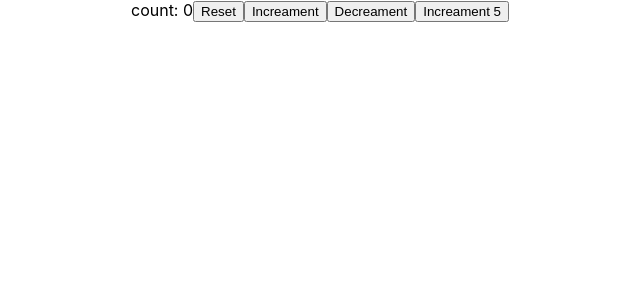
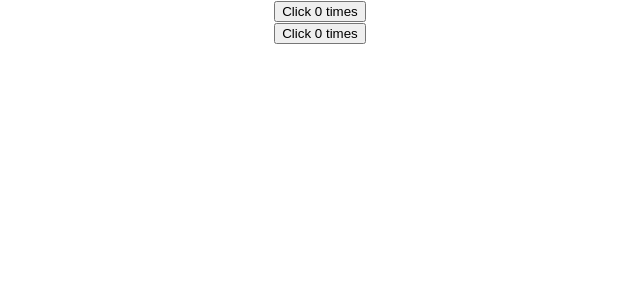
Before and after one commit to AshishZiniya/book-store, a React (Create React App) app: page / in a window 1280 px wide. Shown: the top 300 px of the page, without its empty margins (320-960 px from the left). Built offline with nearby package versions, Linux system fonts and the light colour scheme.

Commit message:
DAY 14 & 15 all

```diff
--- a/src/App.js
+++ b/src/App.js
@@ -1,15 +1,18 @@
 import React, { Component } from 'react';
 import './App.css';
-// import HookCounter from './component/HookCounter';
-import HookCounterTwo from './component/HookCounterTwo';
-// import ClassCounter from './component/ClassCounter';
+import ClassComponentOne from './component/ClassComponentOne';
+import HookCounterOne from './component/HookCounterOne';
+// import HookCounterFour from './component/HookCounterFour';
+// import HookCounterThree from './component/HookCounterThree';
 
 class App extends Component {
   render() {
     return (
       <div className="App">
-        <HookCounterTwo/>
-        {/* <ClassCounter/> */}
+        <ClassComponentOne/>
+        <HookCounterOne/>
+        {/* <HookCounterFour/> */}
+        {/* <HookCounterThree/> */}
       </div>
     );
   }
--- /dev/null
+++ b/src/component/ClassComponentOne.js
@@ -0,0 +1,31 @@
+import React, { Component } from 'react'
+
+class ClassComponentOne extends Component {
+    constructor(props) {
+      super(props)
+
+      this.state = {
+         count: 0
+      }
+    }
+
+    componentDidMount() {
+        document.title = `Clicked ${this.state.count} times`
+    }
+
+    componentDidUpdate(prevProps,prevState) {
+        document.title = `Clicked ${this.state.count} times`
+    }
+
+  render() {
+    return (
+      <div>
+        <button onClick={() => this.setState({ count: this.state.count + 1})}>
+            Click {this.state.count} times
+        </button>
+      </div>
+    )
+  }
+}
+
+export default ClassComponentOne
--- /dev/null
+++ b/src/component/HookCounterFour.js
@@ -0,0 +1,25 @@
+import React, { useState } from 'react'
+
+function HookCounterFour() {
+    const [items, setItems] = useState([])
+
+    const addItem = () => {
+        setItems([...items, {
+            id: items.length,
+            value: Math.floor(Math.random() * 10) + 1
+        }])
+    }
+
+    return (
+        <div>
+            <button onClick={addItem}>Add a number</button>
+            <ul>
+                {
+                    items.map(item => <li key={item.id}>{item.value}</li>)
+                }
+            </ul>
+        </div>
+    )
+}
+
+export default HookCounterFour
--- /dev/null
+++ b/src/component/HookCounterOne.js
@@ -0,0 +1,17 @@
+import React, { useState, useEffect } from 'react'
+
+function HookCounterOne() {
+    const [count, setCount] = useState(0)
+
+    useEffect(() => {
+        document.title = `you clicked ${count} times`
+    })
+
+    return (
+        <div>
+            <button onClick={() => setCount(count + 1)}>Click {count} times</button>
+        </div>
+    )
+}
+
+export default HookCounterOne
--- /dev/null
+++ b/src/component/HookCounterThree.js
@@ -0,0 +1,18 @@
+import React, {useState} from 'react'
+
+function HookCounterThree() {
+    const [name, setName] = useState({firstName:'', lastName:''})
+  return (
+    <div>
+      <form>
+        <input type="text" value={name.firstName} onChange={e => setName({ ...name, firstName: e.target.value})}/>
+        <input type="text" value={name.lastName} onChange={e => setName({ ...name, lastName: e.target.value})}/>
+        <h2>Your first name is - {name.firstName}</h2>
+        <h2>Your last name is - {name.lastName}</h2>
+        <h2>{JSON.stringify(name)}</h2>
+      </form>
+    </div>
+  )
+}
+
+export default HookCounterThree
```
